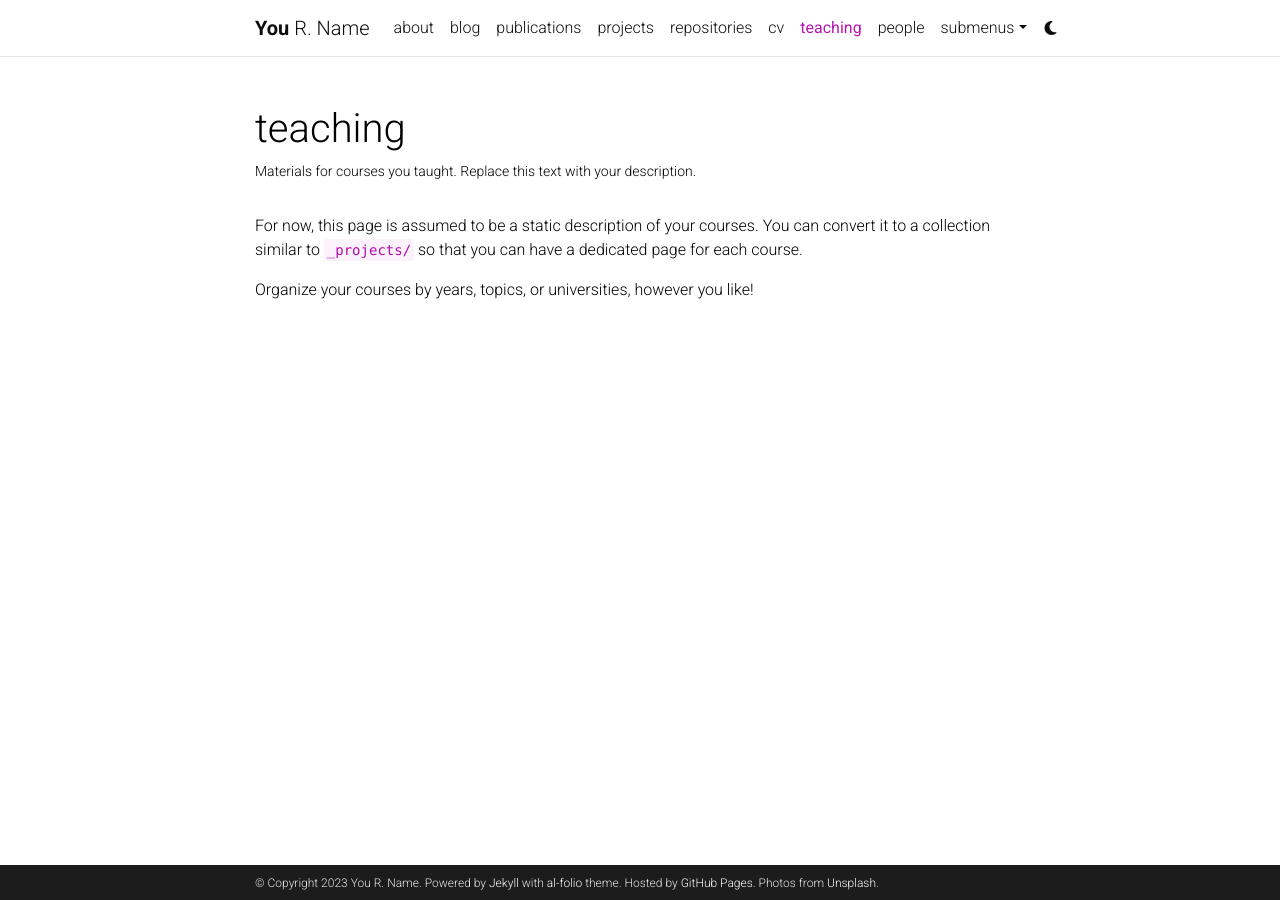
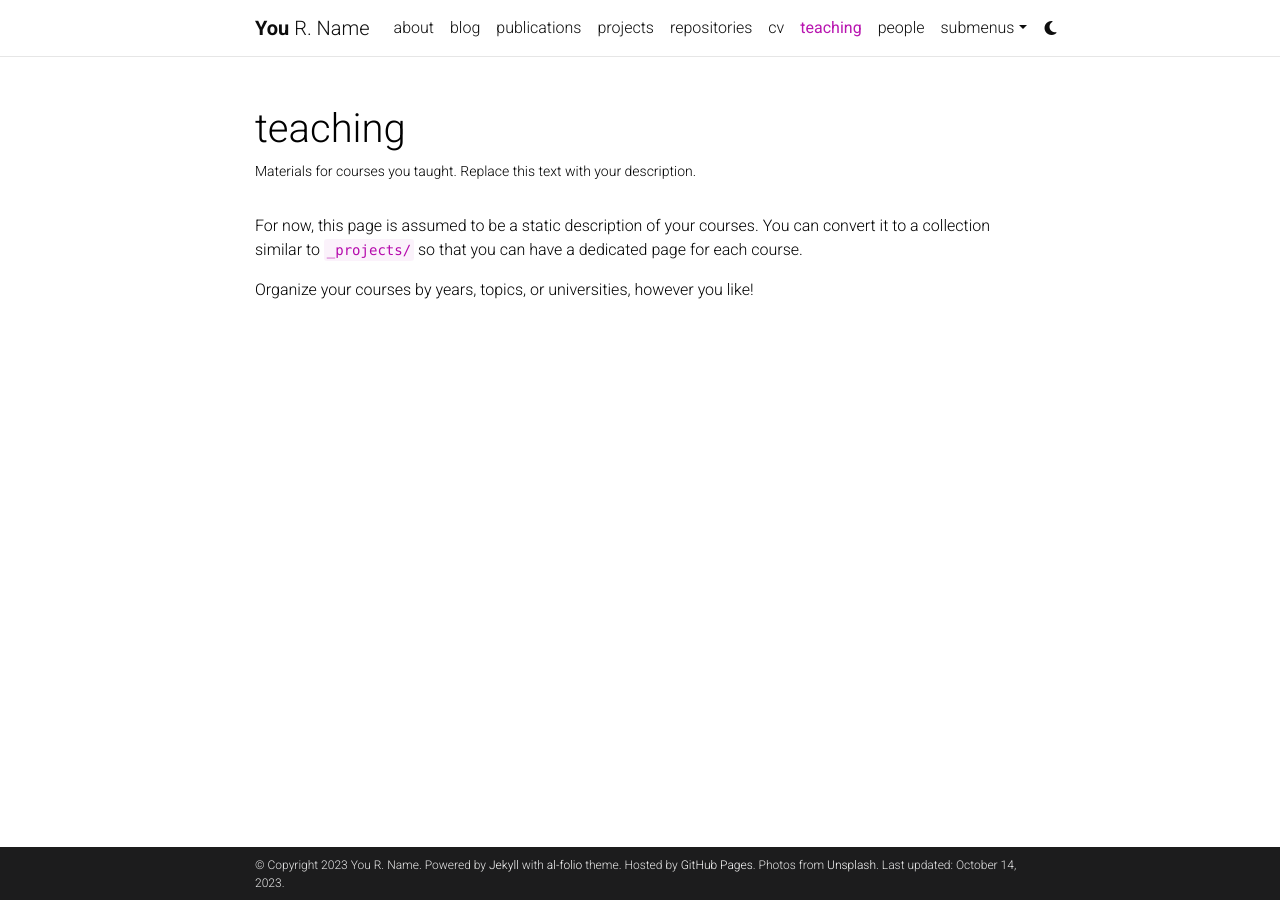
Before and after one commit to lingo-iitgn/lingo-iitgn.github.io, a Jekyll site: the page built from _pages/teaching.md, in a window 1280 px wide. Built offline with Jekyll 4.4.1, drawn with Linux system fonts in a browser that asks for light colours; comment, search, counter and statistics services are not loaded; a style sheet for code colours, icons or effects is not loaded; some of the changed lines change nothing that is shown.

Commit message:
first commit

```diff
--- a/_config.yml
+++ b/_config.yml
@@ -18,9 +18,9 @@
 lang: en # the language of your site (for example: en, fr, cn, ru, etc.)
 icon: ⚛️  # the emoji used as the favicon (alternatively, provide image name in /assets/img/)
 
-url: https://alshedivat.github.io # the base hostname & protocol for your site
-baseurl: /al-folio # the subpath of your site, e.g. /blog/
-last_updated: false # set to true if you want to display last updated in the footer
+url: https://lingo-iitgn.github.io # the base hostname & protocol for your site
+baseurl: blank # the subpath of your site, e.g. /blog/
+last_updated: true # set to true if you want to display last updated in the footer
 impressum_path:  # set to path to include impressum link in the footer, use the same path as permalink in a page, helps to conform with EU GDPR
 
 # -----------------------------------------------------------------------------
```
